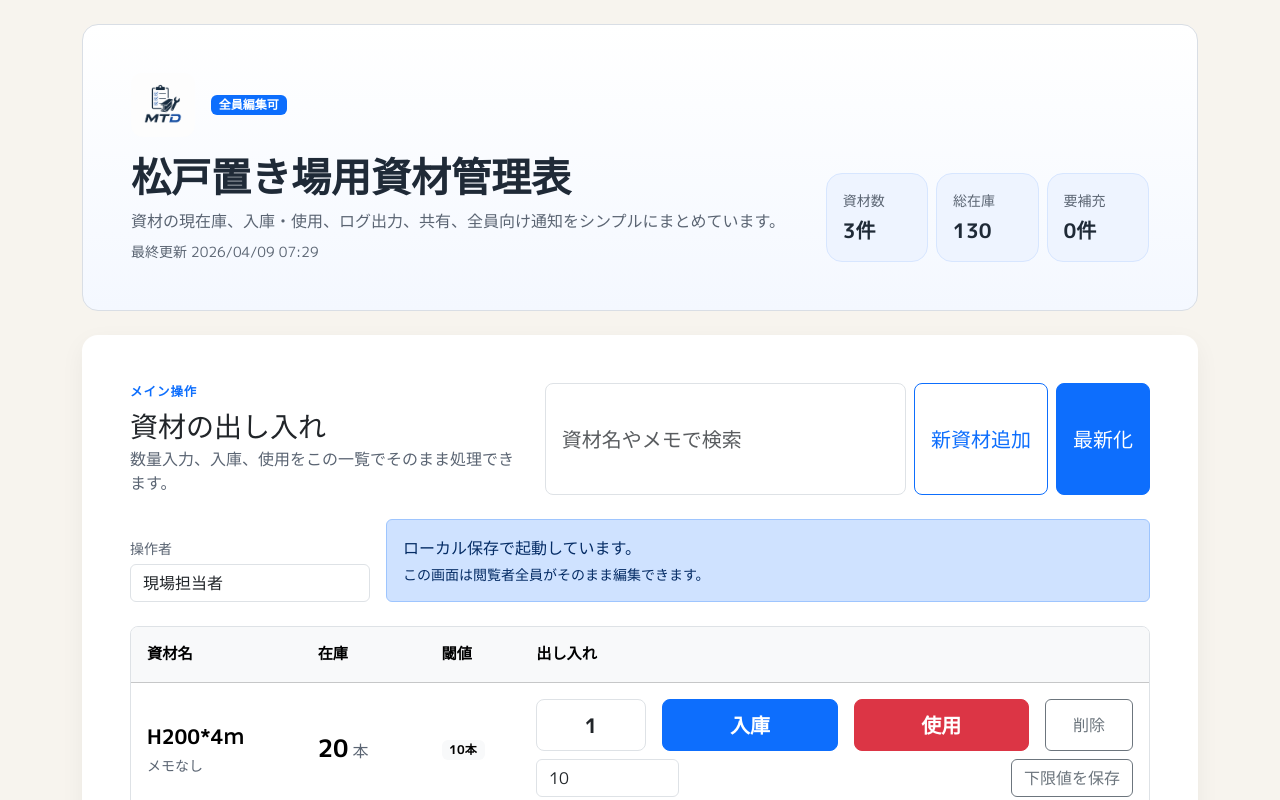
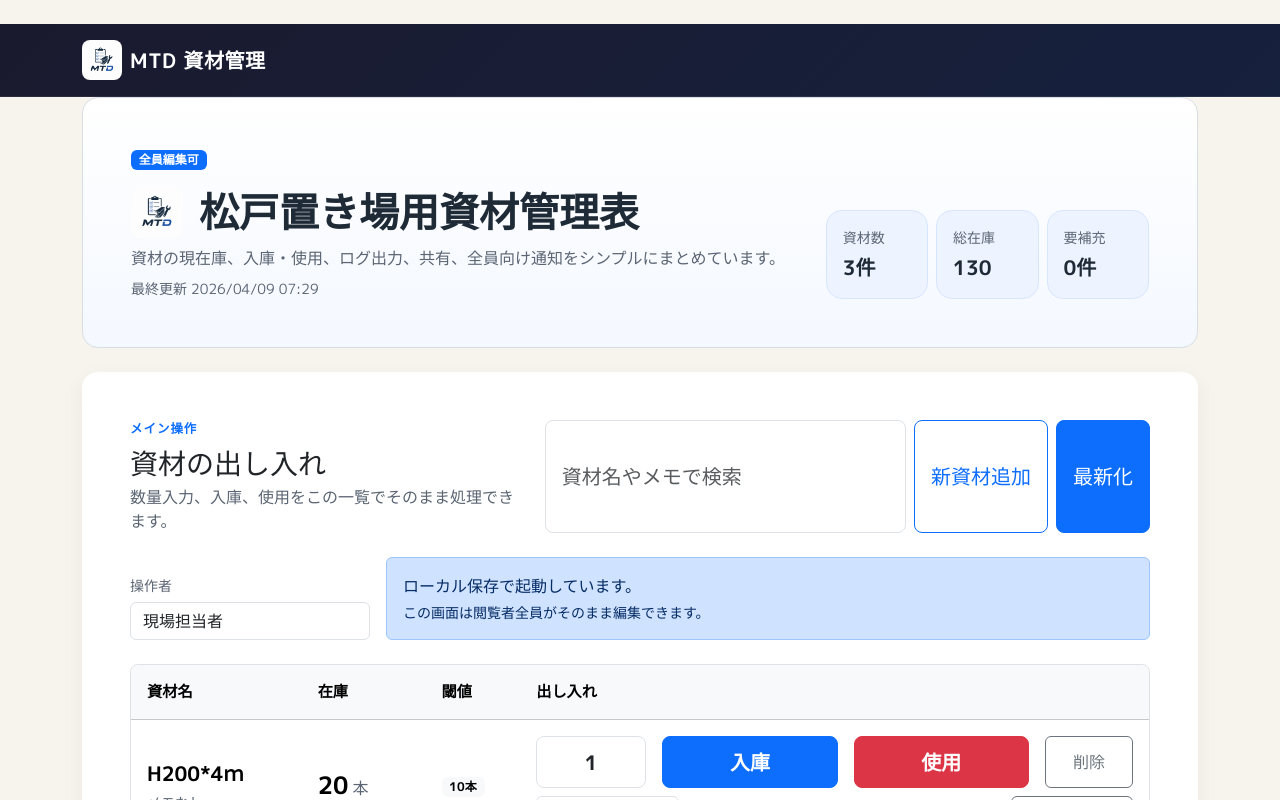
Before and after one commit to halu23489/material-manager, a Next.js app: page / in a window 1280 px wide. Shown: the top 800 px of the page. Built offline with nearby package versions, Linux system fonts and the light colour scheme.

Commit message:
feat: ナビバーとタイトル横にMTDロゴを追加

```diff
--- a/src/app/components/inventory-app.tsx
+++ b/src/app/components/inventory-app.tsx
@@ -463,15 +463,25 @@
 
   return (
     <main className="inventory-shell">
+      {/* サイトヘッダー */}
+      <nav className="navbar navbar-dark mb-0" style={{ background: "linear-gradient(135deg, #1a1a2e 0%, #16213e 100%)", borderBottom: "1px solid rgba(255,255,255,0.08)" }}>
+        <div className="container-xl">
+          <a className="navbar-brand d-flex align-items-center gap-2 py-2" href="#">
+            <img src="/logo.png" alt="MTD" width={40} height={40} style={{ borderRadius: "8px", objectFit: "contain" }} />
+            <span className="fw-bold fs-5" style={{ letterSpacing: "0.03em" }}>MTD 資材管理</span>
+          </a>
+        </div>
+      </nav>
+
       <div className="container-xl">
         <div className="inventory-hero rounded-4 p-4 p-lg-5 mb-4">
           <div className="row g-4 align-items-end">
             <div className="col-lg-8">
-              <div className="d-flex align-items-center gap-3 mb-3">
-                <img src="/logo.png" alt="MTD" width={64} height={64} style={{ borderRadius: "12px", objectFit: "contain" }} />
-                <span className="badge text-bg-primary">全員編集可</span>
+              <span className="badge text-bg-primary mb-3">全員編集可</span>
+              <div className="d-flex align-items-center gap-3 mb-2">
+                <img src="/logo.png" alt="MTD" width={52} height={52} style={{ borderRadius: "10px", objectFit: "contain" }} />
+                <h1 className="display-6 fw-bold mb-0">松戸置き場用資材管理表</h1>
               </div>
-              <h1 className="display-6 fw-bold mb-2">松戸置き場用資材管理表</h1>
               <p className="inventory-subtle mb-2">
                 資材の現在庫、入庫・使用、ログ出力、共有、全員向け通知をシンプルにまとめています。
               </p>
```
